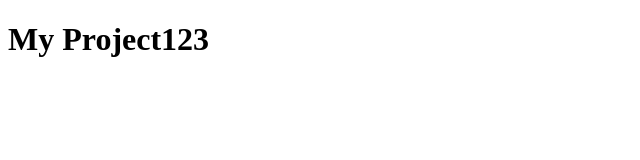
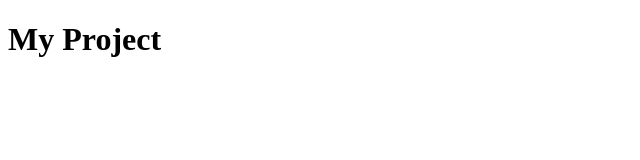
Before and after one commit to Terrrya/my_test_project, a plain HTML site: page index.html in a window 1280 px wide. Shown: the full height of the page, 0-640 px from the left. Drawn offline with Linux system fonts and the light colour scheme.

Commit message:
title was changed

```diff
--- a/index.html
+++ b/index.html
@@ -7,6 +7,6 @@
     <title>My project</title>
 </head>
 <body>
-    <h1>My Project123</h1>
+    <h1>My Project</h1>
 </body>
 </html>
```
